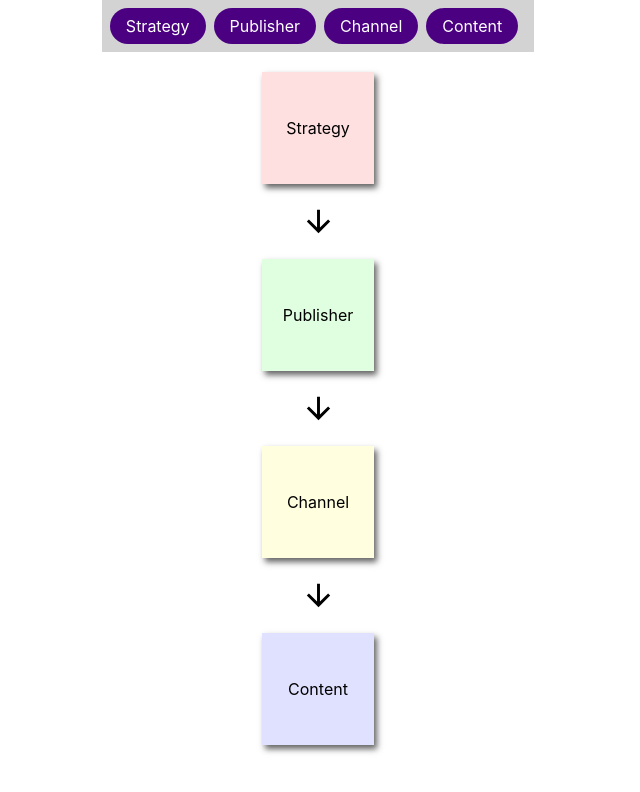
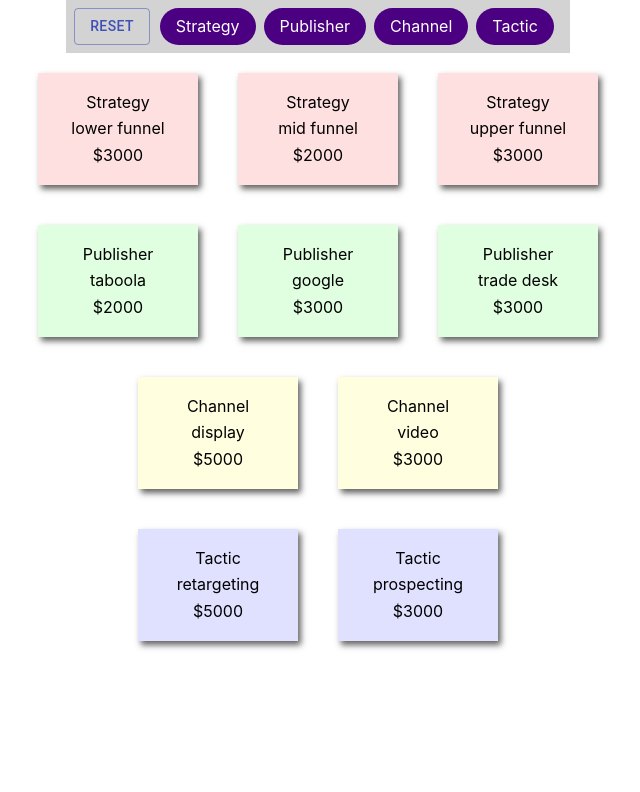
Before and after one commit to crustyratfink/dragndrop, a React (Create React App) app: page / in a window 1280 px wide. Shown: the top 792 px of the page, without its empty margins (322-962 px from the left). Built offline with nearby package versions, Linux system fonts and the light colour scheme.

Commit message:
add allocations

```diff
--- a/package.json
+++ b/package.json
@@ -2,6 +2,7 @@
   "name": "dragndrop",
   "version": "0.1.0",
   "private": true,
+  "homepage": "https://crustyratfink.github.io/dragndrop",
   "dependencies": {
     "@emotion/react": "^11.4.1",
     "@emotion/styled": "^11.3.0",
@@ -15,6 +16,7 @@
     "@types/react": "^17.0.0",
     "@types/react-dom": "^17.0.0",
     "clsx": "^1.1.1",
+    "gh-pages": "^3.2.3",
     "react": "^17.0.2",
     "react-beautiful-dnd": "^13.1.0",
     "react-dom": "^17.0.2",
@@ -26,7 +28,9 @@
     "start": "react-scripts start",
     "build": "react-scripts build",
     "test": "react-scripts test",
-    "eject": "react-scripts eject"
+    "eject": "react-scripts eject",
+    "predeploy": "npm run build",
+    "deploy": "gh-pages -d build"
   },
   "eslintConfig": {
     "extends": [
--- a/src/App.tsx
+++ b/src/App.tsx
@@ -1,6 +1,7 @@
 import { css, Global } from "@emotion/react";
 import styled from "@emotion/styled";
-import { ArrowDownward } from "@material-ui/icons";
+import { Button } from "@material-ui/core";
+import { ArrowDownward, FormatAlignRightSharp } from "@material-ui/icons";
 import clsx from "clsx";
 import React, { useEffect, useState } from "react";
 import { DragDropContext, Droppable, Draggable } from "react-beautiful-dnd";
@@ -9,8 +10,80 @@ const dimensions = [
   { id: "strategy", content: "Strategy", color: "rgba(255, 0, 0, 0.12)" },
   { id: "publisher", content: "Publisher", color: "rgba(0, 255, 0, 0.12)" },
   { id: "channel", content: "Channel", color: "rgba(255, 255, 0, 0.12)" },
-  { id: "content", content: "Content", color: "rgba(0, 0, 255, 0.12)" },
+  { id: "tactic", content: "Tactic", color: "rgba(0, 0, 255, 0.12)" },
 ];
+
+const strategies = ["lower funnel", "mid funnel", "upper funnel"];
+const tactics = ["retargeting", "prospecting"];
+const publishers = ["trade desk", "google", "taboola"];
+const channels = ["display", "video"];
+
+const allocations = [
+  {
+    strategy: "lower funnel",
+    publisher: "taboola",
+    tactic: "retargeting",
+    channel: "display",
+    amount: 1000,
+  },
+  {
+    strategy: "mid funnel",
+    publisher: "google",
+    tactic: "prospecting",
+    channel: "video",
+    amount: 1000,
+  },
+  {
+    strategy: "upper funnel",
+    publisher: "trade desk",
+    tactic: "retargeting",
+    channel: "display",
+    amount: 1000,
+  },
+  {
+    strategy: "lower funnel",
+    publisher: "google",
+    tactic: "retargeting",
+    channel: "video",
+    amount: 1000,
+  },
+  {
+    strategy: "mid funnel",
+    publisher: "trade desk",
+    tactic: "prospecting",
+    channel: "video",
+    amount: 1000,
+  },
+  {
+    strategy: "upper funnel",
+    publisher: "google",
+    tactic: "retargeting",
+    channel: "display",
+    amount: 1000,
+  },
+  {
+    strategy: "upper funnel",
+    publisher: "trade desk",
+    tactic: "prospecting",
+    channel: "display",
+    amount: 1000,
+  },
+  {
+    strategy: "lower funnel",
+    publisher: "taboola",
+    tactic: "retargeting",
+    channel: "display",
+    amount: 1000,
+  },
+];
+
+const aggregate = (allocations: any[], field: string) => {
+  const aggs = allocations.reduce((agg: any, alloc: any) => {
+    agg[alloc[field]] = (agg[alloc[field]] ?? 0) + alloc.amount;
+    return agg;
+  }, {});
+  return aggs;
+};
 
 // a little function to help us with reordering the result
 const reorder = (list: any[], startIndex: number, endIndex: number) => {
@@ -45,11 +118,14 @@ const getListStyle = (isDraggingOver: boolean) => ({
 });
 
 const App = (props: any) => {
+  aggregate(allocations, "publisher");
   const [items, setItems] = useState<any>([]);
+  const [reset, setReset] = useState<boolean>(false);
   const [disappear, setDisappear] = useState<boolean>(false);
   useEffect(() => {
     setItems(dimensions);
-  }, []);
+    setReset(false);
+  }, [reset]);
 
   const onDragStart = () => {
     setDisappear(true);
@@ -81,7 +157,7 @@ const App = (props: any) => {
     justify-content: space-around;
     align-items: center;
     height: 5em;
-    width: 5em;
+    width: 8em;
     padding: 1em;
     box-shadow: 3px 4px 6px rgba(33, 33, 33, 0.7);
   `;
@@ -89,7 +165,6 @@ const App = (props: any) => {
   // Normally you would want to split things out into separate components.
   // But in this example everything is just done in one place for simplicity
   if (!items) return null;
-  console.log(items);
   return (
     <>
       <Global
@@ -118,6 +193,14 @@ const App = (props: any) => {
                 style={getListStyle(snapshot.isDraggingOver)}
                 {...provided.droppableProps}
               >
+                <Button
+                  style={{ marginRight: 10 }}
+                  variant="outlined"
+                  color="primary"
+                  onClick={() => setReset(true)}
+                >
+                  Reset
+                </Button>
                 {items.map((item: any, index: number) => (
                   <Draggable key={item.id} draggableId={item.id} index={index}>
                     {(provided: any, snapshot: any) => (
@@ -141,25 +224,35 @@ const App = (props: any) => {
           )}
         </Droppable>
       </DragDropContext>
+
       <div
         className={clsx([disappear && "invisible"])}
         style={{
           display: "flex",
           flexDirection: "column",
-          alignItems: 'center',
+          alignItems: "center",
           transition: "opacity .25s",
           margin: "0 auto",
-          width: '5em',
         }}
       >
         {items.map((item: any, key: number) => {
+          const aggs = aggregate(allocations, item.id);
           return (
-            <>
-              <DimensionBlock style={{ backgroundColor: item.color }}>
-                {item.content}
-              </DimensionBlock>
-              {key < (items.length - 1) && <ArrowDownward fontSize="large" />}
-            </>
+            <div style={{ display: "flex", flexDirection: "row" }}>
+              {Object.keys(aggs).map((agg: any) => (
+                <DimensionBlock
+                  style={{
+                    backgroundColor: item.color,
+                    display: "flex",
+                    flexDirection: "column",
+                  }}
+                >
+                  <div>{item.content}</div>
+                  <div>{agg}</div>
+                  <div>${aggs[agg]}</div>
+                </DimensionBlock>
+              ))}
+            </div>
           );
         })}
       </div>
@@ -168,3 +261,5 @@ const App = (props: any) => {
 };
 
 export default App;
+
+//{//key < items.length - 1 && <ArrowDownward fontSize="large" />}
```
Also changed, not shown: 7 other files (tests, documents, lock files or other folders).
